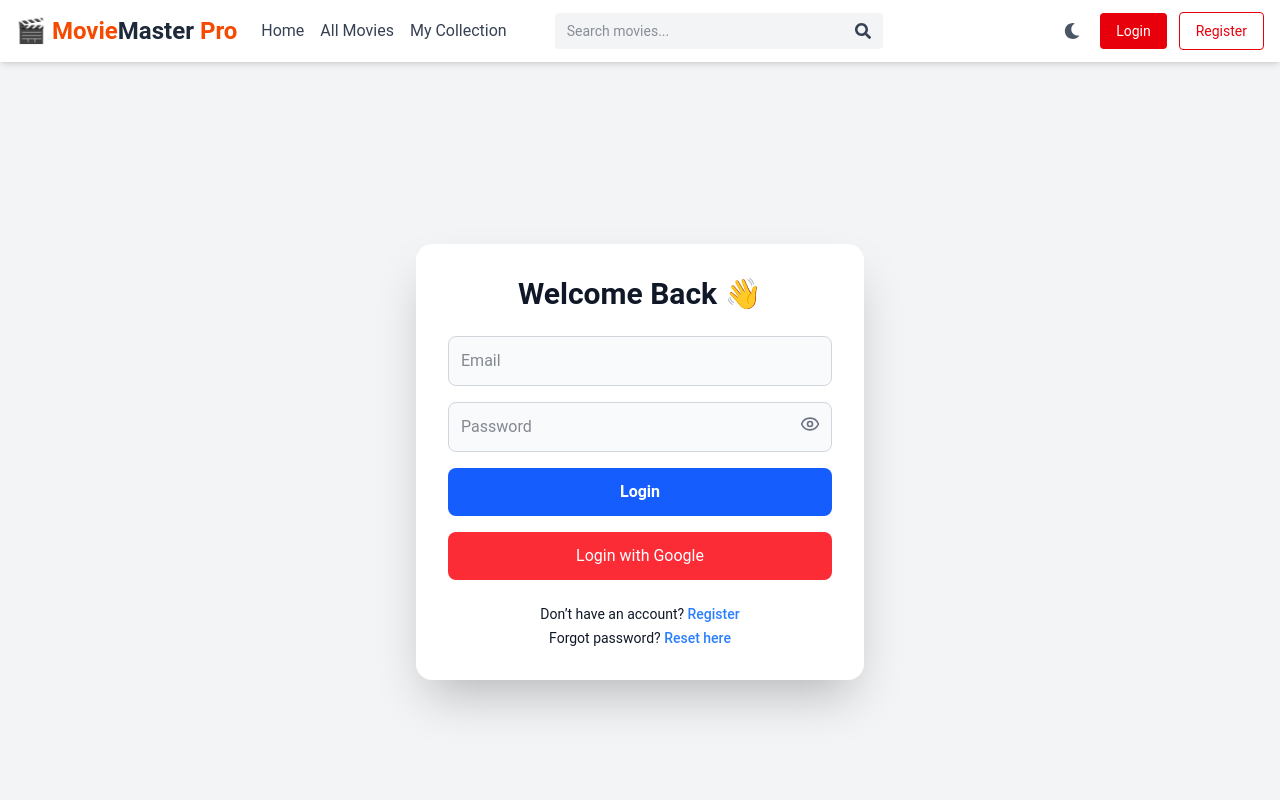
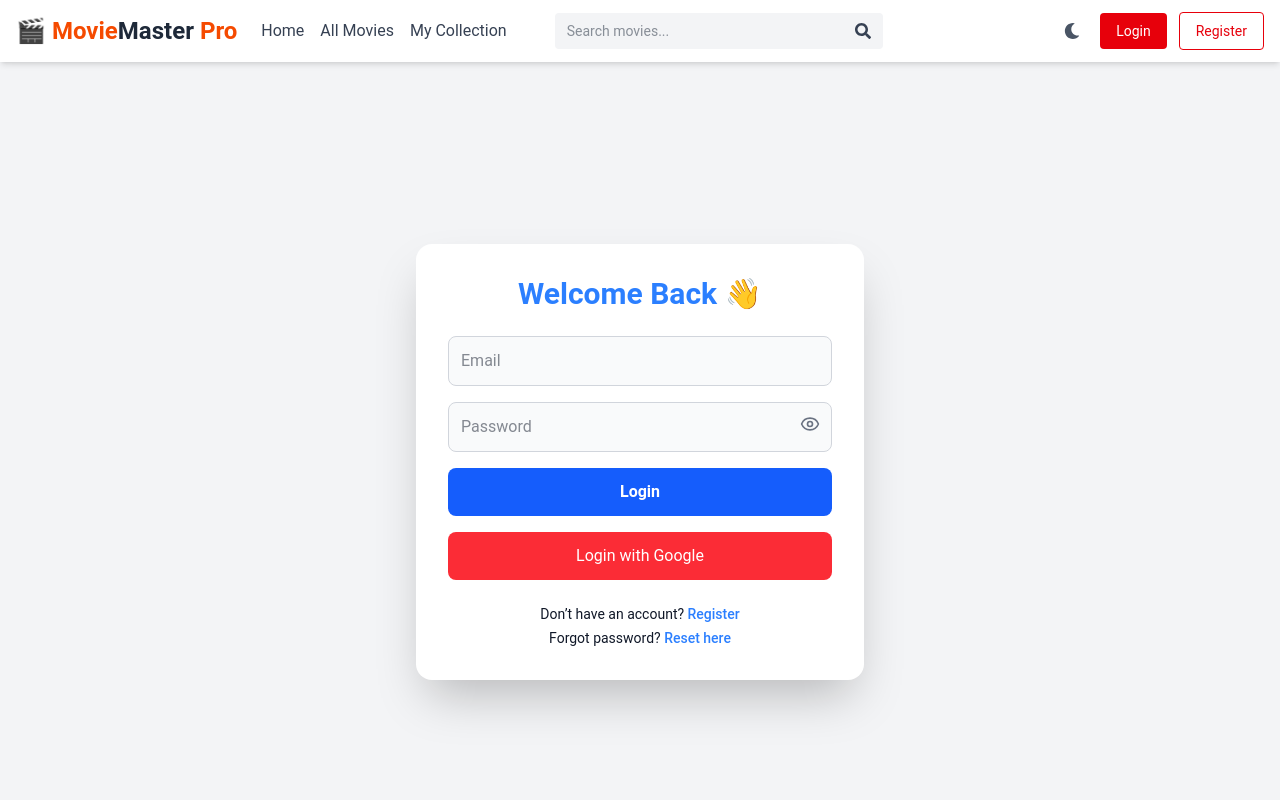
Before and after one commit to labibks/moviemaster-pro-client, a React (Vite) app: page /login in a window 1280 px wide. Shown: the top 800 px of the page. Built offline with nearby package versions, Linux system fonts and the light colour scheme; no server answers.

Commit message:
add allmovie and add movie section

```diff
--- a/src/Pages/ForgotPassword .jsx
+++ b/src/Pages/ForgotPassword .jsx
@@ -1,6 +1,8 @@
 import { useState, useContext } from "react";
 import { AuthContext } from "../context/AuthContext";
 import { ThemeContext } from "../context/ThemeContext";
+import { toast, ToastContainer } from "react-toastify";
+import "react-toastify/dist/ReactToastify.css";
 
 const ForgotPassword = () => {
   const { resetPassword } = useContext(AuthContext);
@@ -10,8 +12,8 @@ const ForgotPassword = () => {
   const handleReset = (e) => {
     e.preventDefault();
     resetPassword(email)
-      .then(() => alert("Password reset email sent! ✅"))
-      .catch((err) => alert(err.message));
+      .then(() => toast.success("Password reset email sent! "))
+      .catch((err) => toast.error(err.message));
   };
 
   return (
@@ -22,6 +24,7 @@ const ForgotPassword = () => {
           : "bg-gray-100 text-gray-900"
       }`}
     >
+      <ToastContainer position="top-right" autoClose={3000} hideProgressBar />
       <div
         className={`max-w-md w-full p-6 rounded-lg shadow-lg transition-colors duration-300 ${
           theme === "dark" ? "bg-gray-800" : "bg-white"
--- a/src/Pages/Login.jsx
+++ b/src/Pages/Login.jsx
@@ -56,7 +56,7 @@ const Login = () => {
           theme === "dark" ? "bg-gray-800" : "bg-white"
         }`}
       >
-        <h2 className="text-3xl font-bold text-center mb-6">Welcome Back 👋</h2>
+        <h2 className="text-3xl font-bold text-center mb-6 text-blue-500">Welcome Back 👋</h2>
 
         <form onSubmit={handleLogin} className="flex flex-col gap-4">
           <input
```
